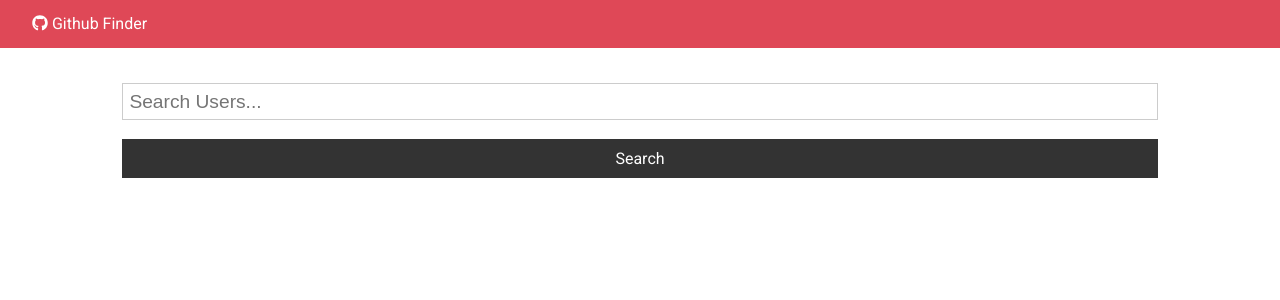
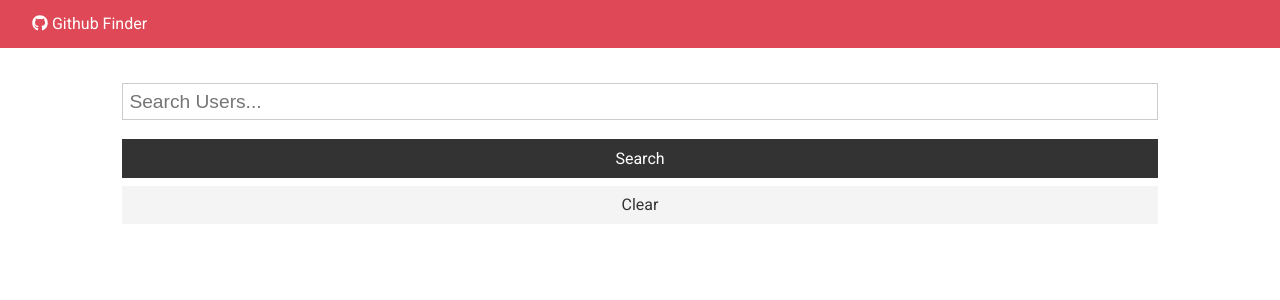
Before and after one commit to MarvinTheParanoid/Github-Finder, a React (Create React App) app: page / in a window 1280 px wide. Shown: the top 300 px of the page. Built offline with nearby package versions, Linux system fonts and the light colour scheme.

Commit message:
add clear search button

```diff
--- a/src/App.js
+++ b/src/App.js
@@ -23,12 +23,16 @@ class App extends Component {
     this.setState({userList : response.data.items, loading : false});
   };
 
+  clearUsers () {
+    this.setState({userList : [], loading : false});
+  };
+
   render () {
     return (
       <div className="App">
         <Navbar title="Github Finder" faIcon={faGithub} />
         <div className='container'>
-          <Search searchFunc={this.searchUsers.bind(this)} />
+          <Search searchFunc={this.searchUsers.bind(this)} clearFunc={this.clearUsers.bind(this)}/>
           <Users loading={this.state.loading} userList={this.state.userList}/>
         </div>
       </div>
--- a/src/components/Users/Search.js
+++ b/src/components/Users/Search.js
@@ -23,10 +23,13 @@ class Search extends Component {
 
     render () {
         return (
-            <form onSubmit={this.formSubmit.bind(this)} className='form'>
-                <input type='text' name='text' placeholder='Search Users...' value={this.state.text} onChange={this.updateText.bind(this)}/>
-                <button type='submit' className='btn btn-dark btn-block'>Search</button>
-            </form>
+            <>
+                <form onSubmit={this.formSubmit.bind(this)} className='form-text'>
+                    <input type='text' name='text' placeholder='Search Users...' value={this.state.text} onChange={this.updateText.bind(this)}/>
+                    <button type='submit' className='btn btn-dark btn-block'>Search</button>
+                </form>
+                <button className='btn btn-light btn-block my' onClick={this.props.clearFunc}>Clear</button>
+            </>
         )
     }
 }
```
